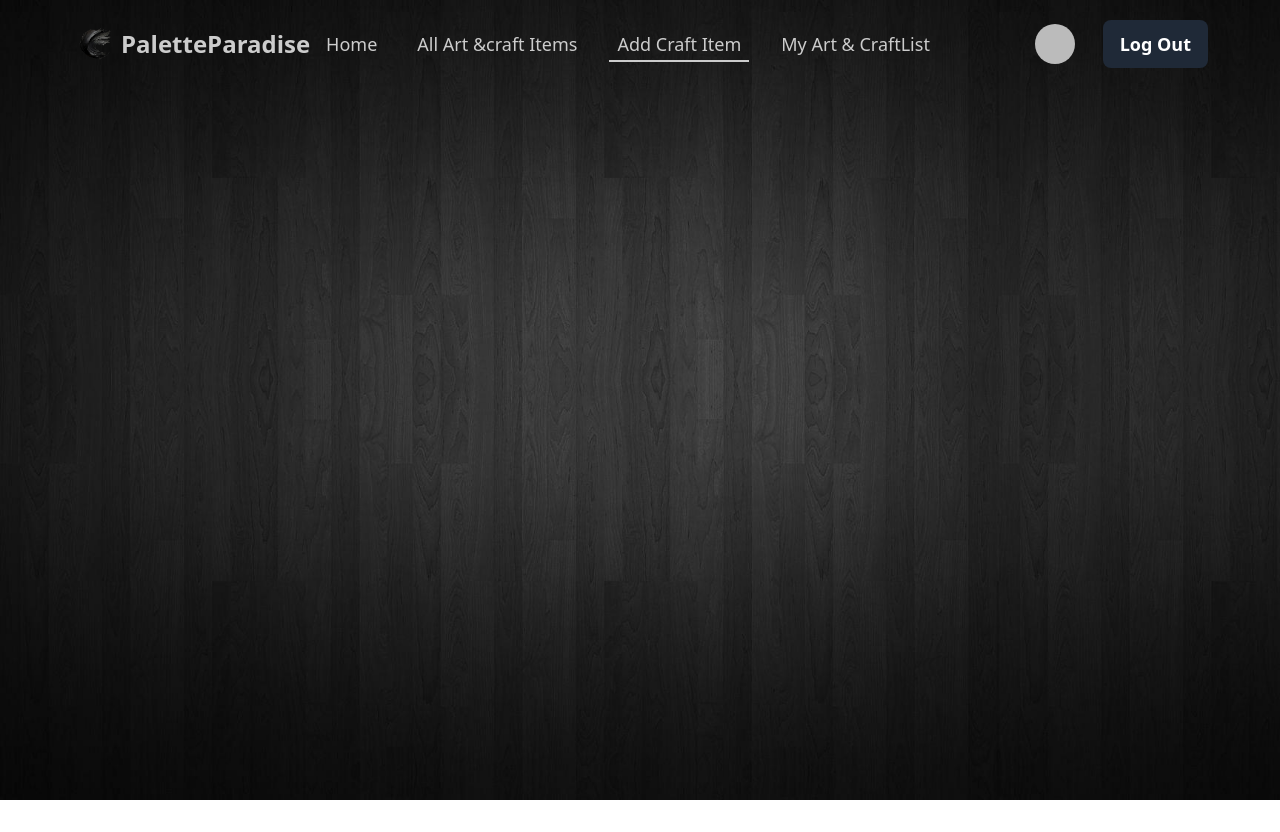
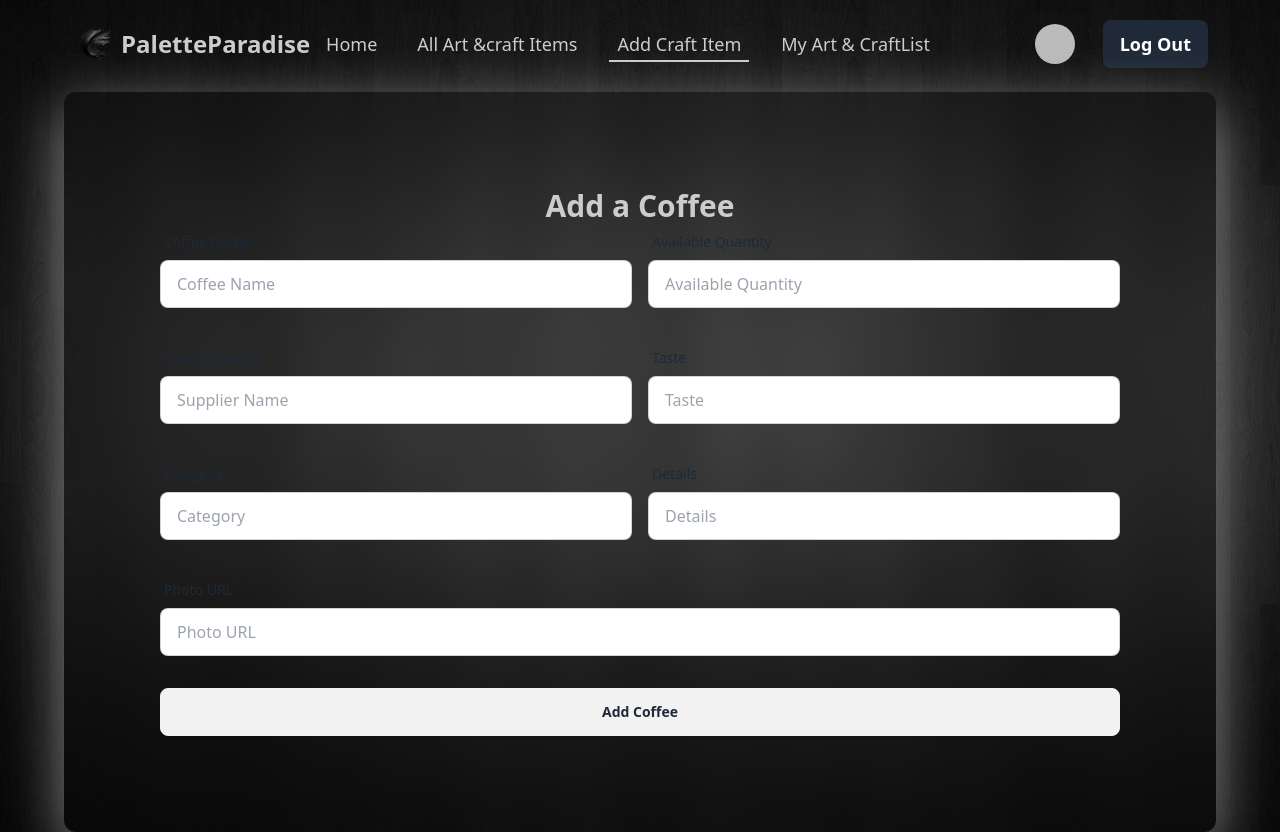
Before and after one commit to Fahmudul/Art-Craft-Gallery, a React (Vite) app: page /addCraft in a window 1280 px wide. Before the commit the page ends 800 px from the top, so only its background shows below. Built offline with nearby package versions, Linux system fonts and the light colour scheme; no server answers; sample sign-in values are in the browser's storage.

Commit message:
added form in add craft section with some fields

```diff
--- a/src/Pages/AddCraftSection/AddCraftSection.jsx
+++ b/src/Pages/AddCraftSection/AddCraftSection.jsx
@@ -1,11 +1,169 @@
-import React from 'react';
+import "../../Utility.css";
+import Swal from "sweetalert2";
+const AddCraftSection = () => {
+  const handleAddCoffee = (event) => {
+    event.preventDefault();
 
-const AddCraftSection = () => {
-    return (
-        <div>
+    const form = event.target;
 
+    const name = form.name.value;
+    const quantity = form.quantity.value;
+    const supplier = form.supplier.value;
+    const taste = form.taste.value;
+    const category = form.category.value;
+    const details = form.details.value;
+    const photo = form.photo.value;
+
+    const newCoffee = {
+      name,
+      quantity,
+      supplier,
+      taste,
+      category,
+      details,
+      photo,
+    };
+
+    console.log(newCoffee);
+
+    // send data to the server
+    // fetch(
+    //   "https://coffee-store-server-74xiae2di-jhankarphero.vercel.app/coffee",
+    //   {
+    //     method: "POST",
+    //     headers: {
+    //       "content-type": "application/json",
+    //     },
+    //     body: JSON.stringify(newCoffee),
+    //   }
+    // )
+    //   .then((res) => res.json())
+    //   .then((data) => {
+    //     console.log(data);
+    //     if (data.insertedId) {
+    //       Swal.fire({
+    //         title: "Success!",
+    //         text: "Coffee Added Successfully",
+    //         icon: "success",
+    //         confirmButtonText: "Cool",
+    //       });
+    //     }
+    //   });
+  };
+
+  return (
+    <div className="custom_shadow bg-blur w-[90%] mx-auto mt-4 rounded-xl  p-24">
+      <h2 className="text-3xl font-extrabold text-center text-[#cccccc]">
+        Add a Coffee
+      </h2>
+      <form onSubmit={handleAddCoffee}>
+        {/* form name and quantity row */}
+        <div className="md:flex mb-8">
+          <div className="form-control md:w-1/2">
+            <label className="label">
+              <span className="label-text">Coffee Name</span>
+            </label>
+            <label className="input-group">
+              <input
+                type="text"
+                name="name"
+                placeholder="Coffee Name"
+                className="input input-bordered w-full"
+              />
+            </label>
+          </div>
+          <div className="form-control md:w-1/2 ml-4">
+            <label className="label">
+              <span className="label-text">Available Quantity</span>
+            </label>
+            <label className="input-group">
+              <input
+                type="text"
+                name="quantity"
+                placeholder="Available Quantity"
+                className="input input-bordered w-full"
+              />
+            </label>
+          </div>
         </div>
-    );
+        {/* form supplier row */}
+        <div className="md:flex mb-8">
+          <div className="form-control md:w-1/2">
+            <label className="label">
+              <span className="label-text">Supplier Name</span>
+            </label>
+            <label className="input-group">
+              <input
+                type="text"
+                name="supplier"
+                placeholder="Supplier Name"
+                className="input input-bordered w-full"
+              />
+            </label>
+          </div>
+          <div className="form-control md:w-1/2 ml-4">
+            <label className="label">
+              <span className="label-text">Taste</span>
+            </label>
+            <label className="input-group">
+              <input
+                type="text"
+                name="taste"
+                placeholder="Taste"
+                className="input input-bordered w-full"
+              />
+            </label>
+          </div>
+        </div>
+        {/* form category and details row */}
+        <div className="md:flex mb-8">
+          <div className="form-control md:w-1/2">
+            <label className="label">
+              <span className="label-text">Category</span>
+            </label>
+            <label className="input-group">
+              <input
+                type="text"
+                name="category"
+                placeholder="Category"
+                className="input input-bordered w-full"
+              />
+            </label>
+          </div>
+          <div className="form-control md:w-1/2 ml-4">
+            <label className="label">
+              <span className="label-text">Details</span>
+            </label>
+            <label className="input-group">
+              <input
+                type="text"
+                name="details"
+                placeholder="Details"
+                className="input input-bordered w-full"
+              />
+            </label>
+          </div>
+        </div>
+        {/* form Photo url row */}
+        <div className="mb-8">
+          <div className="form-control w-full">
+            <label className="label">
+              <span className="label-text">Photo URL</span>
+            </label>
+            <label className="input-group">
+              <input
+                type="text"
+                name="photo"
+                placeholder="Photo URL"
+                className="input input-bordered w-full"
+              />
+            </label>
+          </div>
+        </div>
+        <input type="submit" value="Add Coffee" className="btn btn-block" />
+      </form>
+    </div>
+  );
 };
 
 export default AddCraftSection;
--- a/src/Utility.css
+++ b/src/Utility.css
@@ -1,3 +1,7 @@
 .bg-blur{
     backdrop-filter: blur(20px);
   }
+
+.custom_shadow{
+  box-shadow: rgba(43, 43, 44, 0.014) 0px 4px 16px, rgba(46, 45, 45, 0.151) 0px 8px 24px, rgba(166, 166, 168, 0.836) 0px 16px 56px;
+}
```
